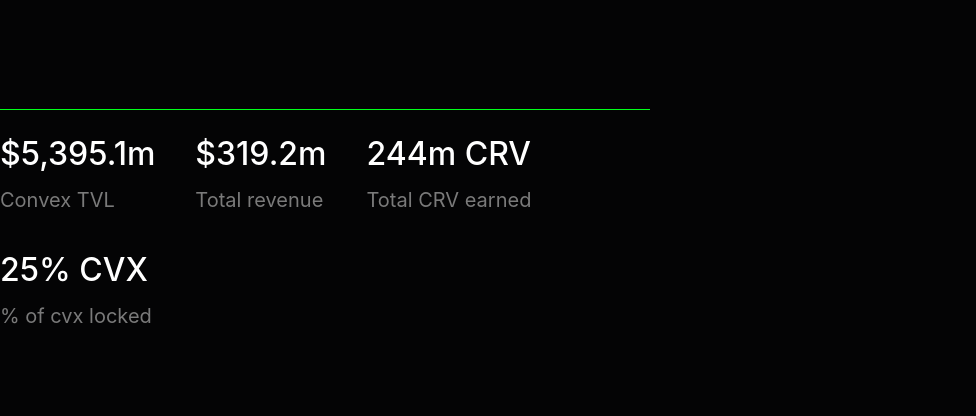
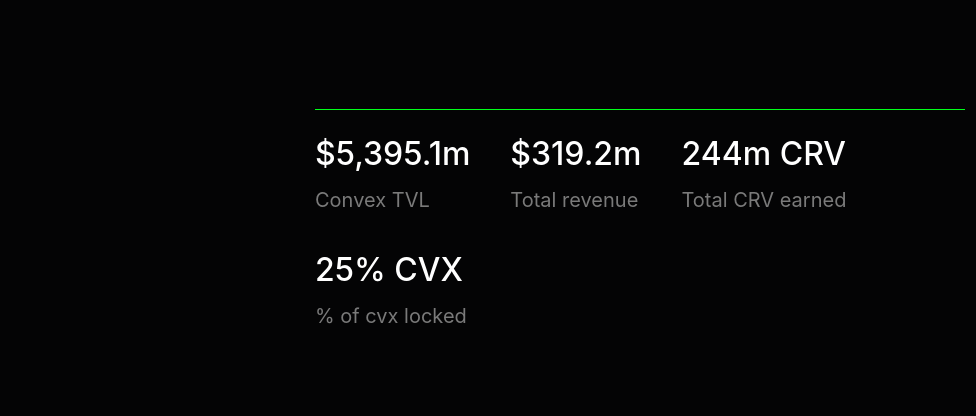
Before and after one commit to datochichinadze/css5-5, a plain HTML site: page index.html in a window 1280 px wide. Shown: the part 659-1075 px from the top of the page, without its empty margins (0-976 px from the left). Drawn offline with Linux system fonts and the light colour scheme.

Commit message:
update html and css

```diff
--- a/index.html
+++ b/index.html
@@ -65,6 +65,7 @@
 
             <!--  -->
 
+            <div class="maindolarClass">
                 <div class="miansaleClass">
                     <div class="mainparagrapClass">
                         <p class="saleClass">
@@ -106,6 +107,10 @@
                         </p>
                     </div>
                 </div>
+            </div>
+
+            <!--  -->
+
 
             <div class="mainfirstClass">
                 <div class="imagemainClass">
--- a/style.css
+++ b/style.css
@@ -206,10 +206,17 @@ main {
 
 /*  */
 
+
+.maindolarClass {
+    display: flex;
+    justify-content: center;
+}
+
+
 .miansaleClass {
-    display: inline-flex;
+    display: flex;
     padding-top: 24px;
-    align-items: flex-start;
+    justify-content: flex-start;
     gap: 40px;
     border-top: 1px solid #00FF1A;
     max-width: 650px;
@@ -431,6 +438,7 @@ ul {
     display: flex;
     justify-content: center;
     gap: 22px;
+    flex-wrap: wrap;
 }
 
 
@@ -519,6 +527,7 @@ ul {
     display: flex;
     gap: 24px;
     justify-content: center;
+    flex-wrap: wrap;
 }
 
 
@@ -871,6 +880,7 @@ ul {
     margin-top: 225px;
     padding: 40px 200px;
     border-top: 1px solid #00FF1A;
+    flex-wrap: wrap;
 }
 
 
```
Lines whose indentation alone changed are shown as unchanged.
